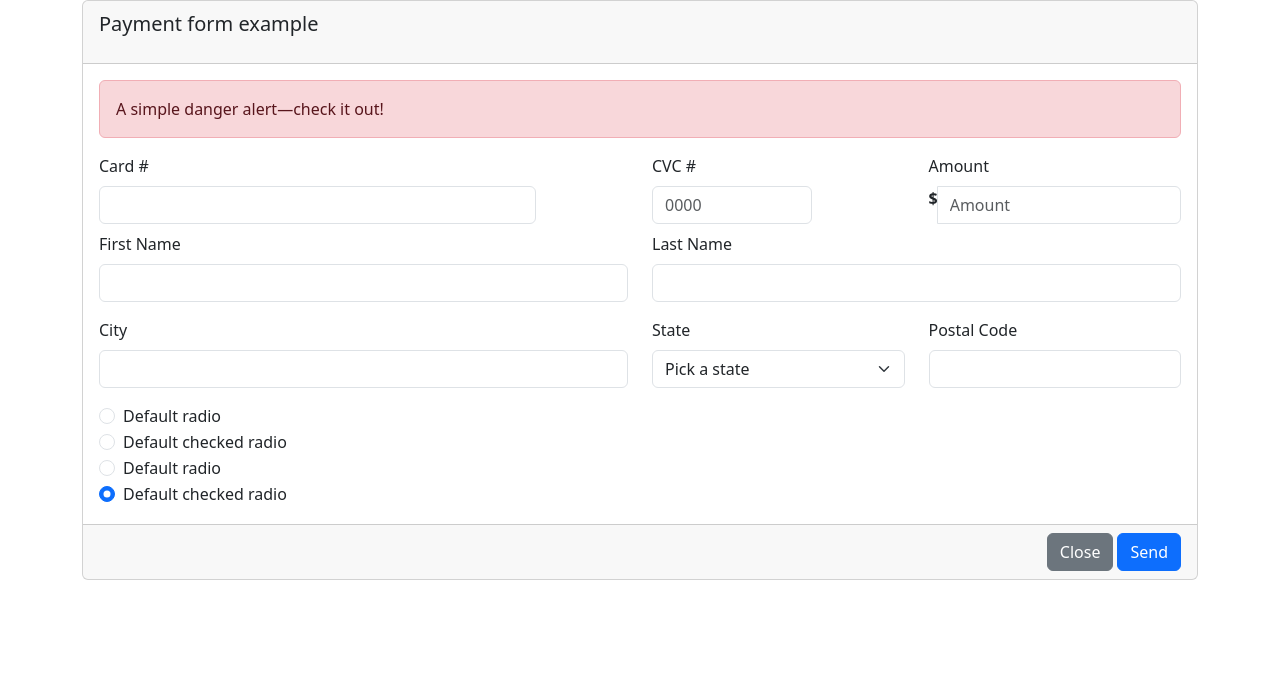
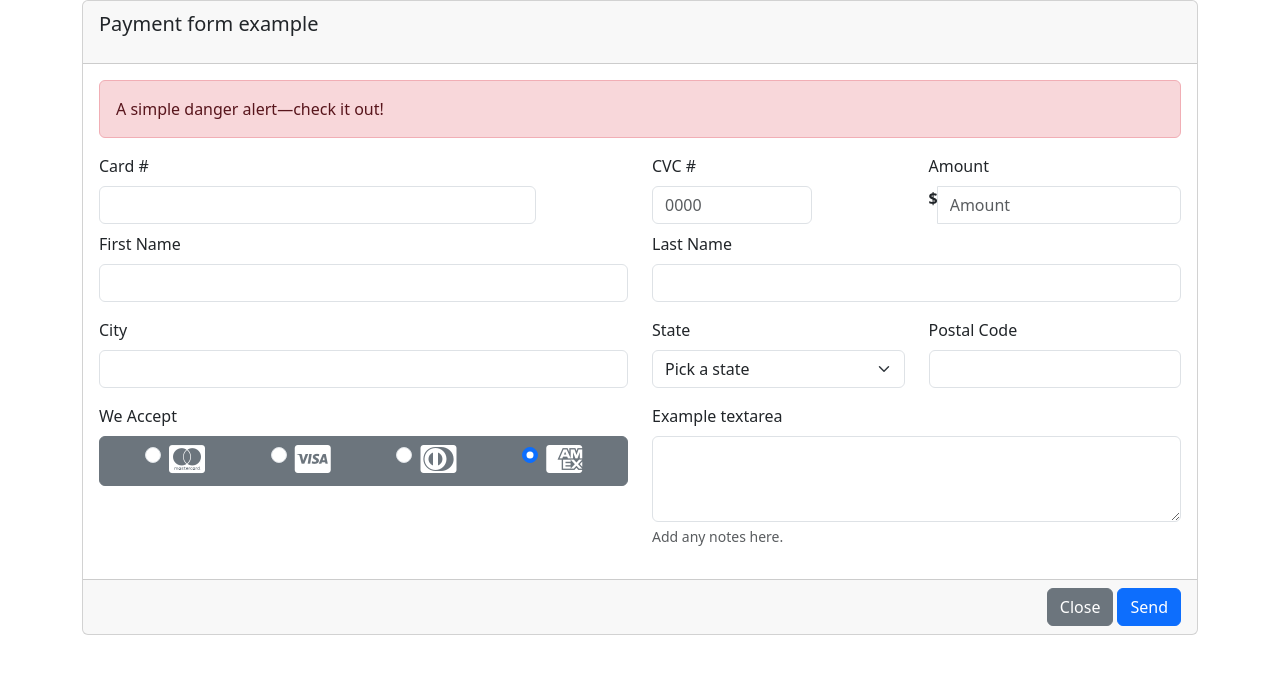
Before and after one commit to 4GeeksAcademy/fs-pt-118-JorgeVila-Formulario, a plain HTML site: page index.html in a window 1280 px wide. Drawn offline with nearby package versions, Linux system fonts and the light colour scheme.

Commit message:
formulario terminado, Faltaria comentar

```diff
--- a/index.html
+++ b/index.html
@@ -116,34 +116,53 @@
                         <!--QUINTA LINEA Tarjetas y text area -->
 
                         <div class="row">
-                            <div class="col12">
+                            <!--TARJETAS-->
+                            <div class="col-sm-12 col-md-6 col-lg-6">
+                                <label for="exampleFormControlTextarea1" class="form-label">We Accept</label>
+                                <div class="btn btn-secondary d-flex justify-content-around mb-3">
                                     <div class="form-check">
-                                    <input class="form-check-input" type="radio" name="radioDefault" id="radioDefault1">
+                                        <input class="form-check-input" type="radio" name="radioDefault"
+                                            id="radioDefault1">
                                         <label class="form-check-label" for="radioDefault1">
-                                        Default radio
+                                            <i class="fab fa-cc-mastercard fa-2x"></i>
                                         </label>
                                     </div>
                                     <div class="form-check">
-                                    <input class="form-check-input" type="radio" name="radioDefault" id="radioDefault2"
-                                        checked>
+                                        <input class="form-check-input" type="radio" name="radioDefault"
+                                            id="radioDefault2" checked>
                                         <label class="form-check-label" for="radioDefault2">
-                                        Default checked radio
+                                            <i class="fab fa-cc-visa fa-2x"></i>
                                         </label>
                                     </div>
                                     <div class="form-check">
-                                    <input class="form-check-input" type="radio" name="radioDefault" id="radioDefault1">
+                                        <input class="form-check-input" type="radio" name="radioDefault"
+                                            id="radioDefault1">
                                         <label class="form-check-label" for="radioDefault1">
-                                        Default radio
+                                            <i class="fab fa-cc-diners-club fa-2x"></i>
                                         </label>
                                     </div>
                                     <div class="form-check">
-                                    <input class="form-check-input" type="radio" name="radioDefault" id="radioDefault2"
-                                        checked>
+                                        <input class="form-check-input" type="radio" name="radioDefault"
+                                            id="radioDefault2" checked>
                                         <label class="form-check-label" for="radioDefault2">
-                                        Default checked radio
+                                            <i class="fab fa-cc-amex fa-2x"></i>
                                         </label>
                                     </div>
                                 </div>
+
+                            </div>
+
+                            <!--TEXT AREA-->
+                            <div class="col-sm-12 col-md-6 col-lg-6">
+                                <div class="mb-3">
+                                    <label for="exampleFormControlTextarea1" class="form-label">Example textarea</label>
+                                    <textarea class="form-control" id="exampleFormControlTextarea1" rows="3"></textarea>
+                                    <div id="passwordHelpBlock" class="form-text">
+                                        Add any notes here.
+                                    </div>
+                                </div>
+                            </div>
+
                         </div>
                         <!---->
 
```
Lines whose indentation alone changed are shown as unchanged.
